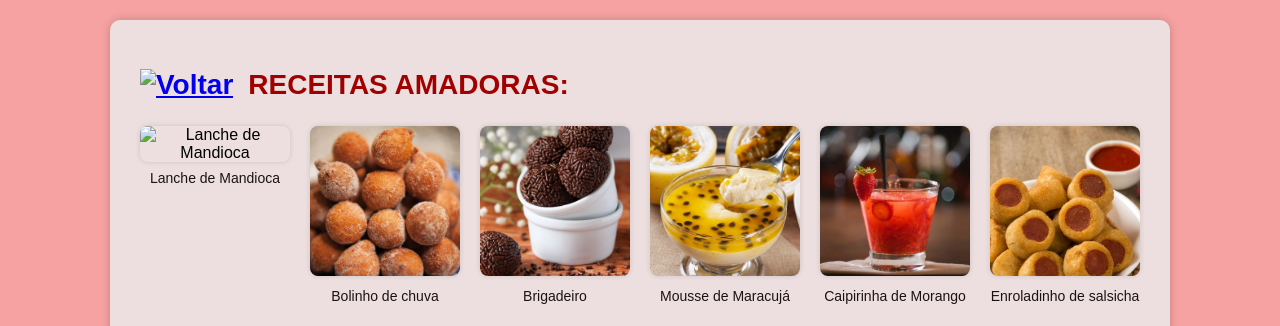
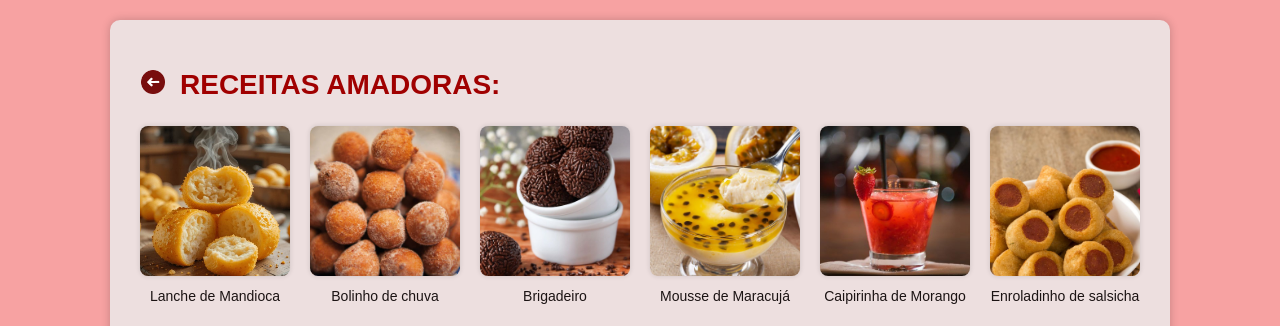
Before and after one commit to Danda-amelhor/bocado2, a plain HTML site: page index.html in a window 1280 px wide. Shown: the top 326 px of the page. Drawn offline with Linux system fonts and the light colour scheme; files whose address does not match are found by name.

Commit message:
Update index.html

```diff
--- a/index.html
+++ b/index.html
@@ -11,14 +11,14 @@
   <div class="container">
     <h1 style="display: flex; align-items: center;">
       <a href="javascript:history.back()" style="margin-right: 15px;">
-        <img src="seta vermelhinha.png" alt="Voltar" style="height: 25px;">
+        <img src="comidinhas/seta vermelhinha.png" alt="Voltar" style="height: 25px;">
       </a>
       RECEITAS AMADORAS:
     </h1>
 
 <main class="grid">
   <main class="card">
-    <img src="Lanche de Mandioca.jfif" alt="Lanche de Mandioca">
+    <img src="comidinhas/Lanche de Mandioca.jfif" alt="Lanche de Mandioca">
     <p>Lanche de Mandioca</p>
   </main>
   <main class="card">
```
